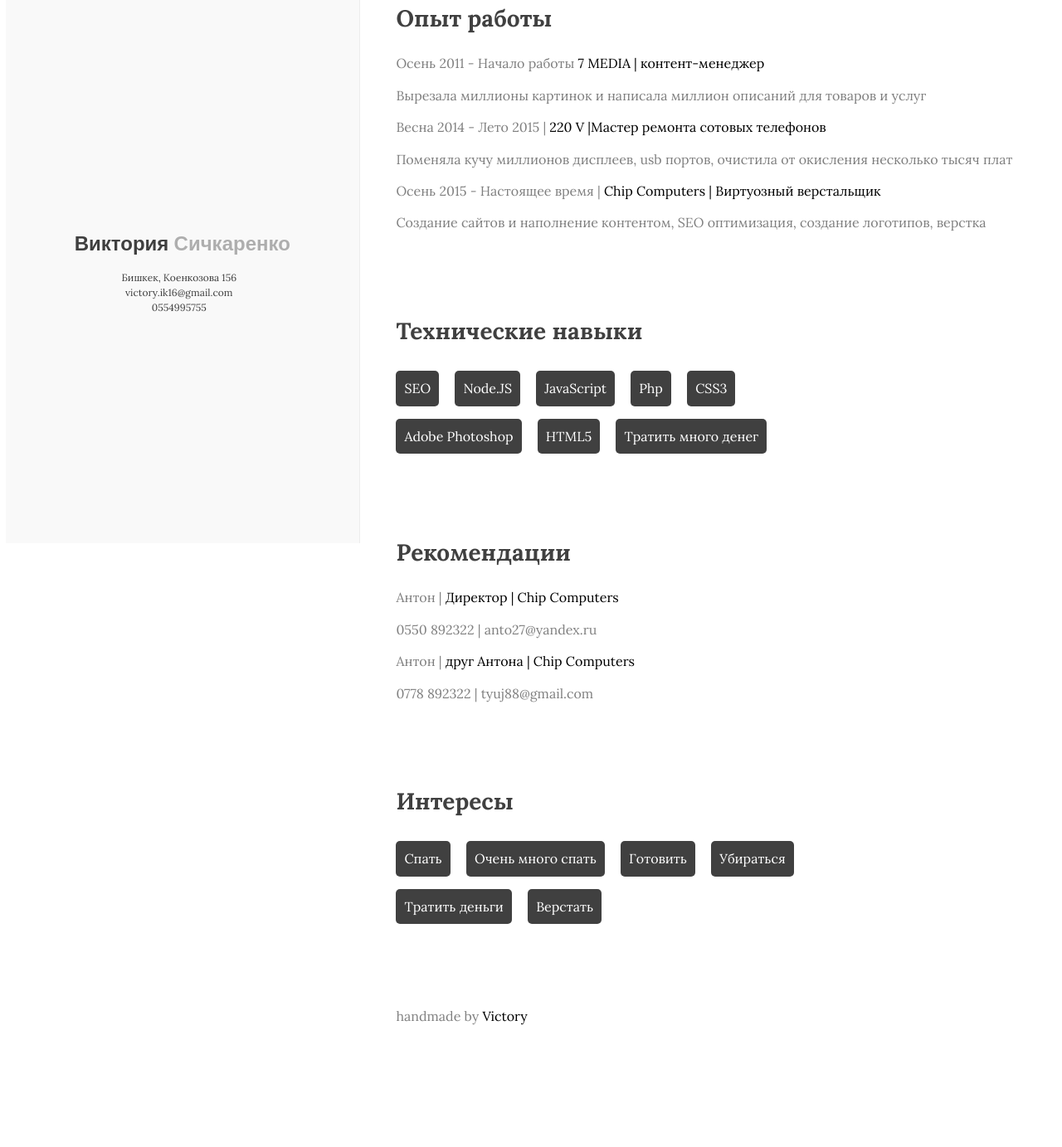
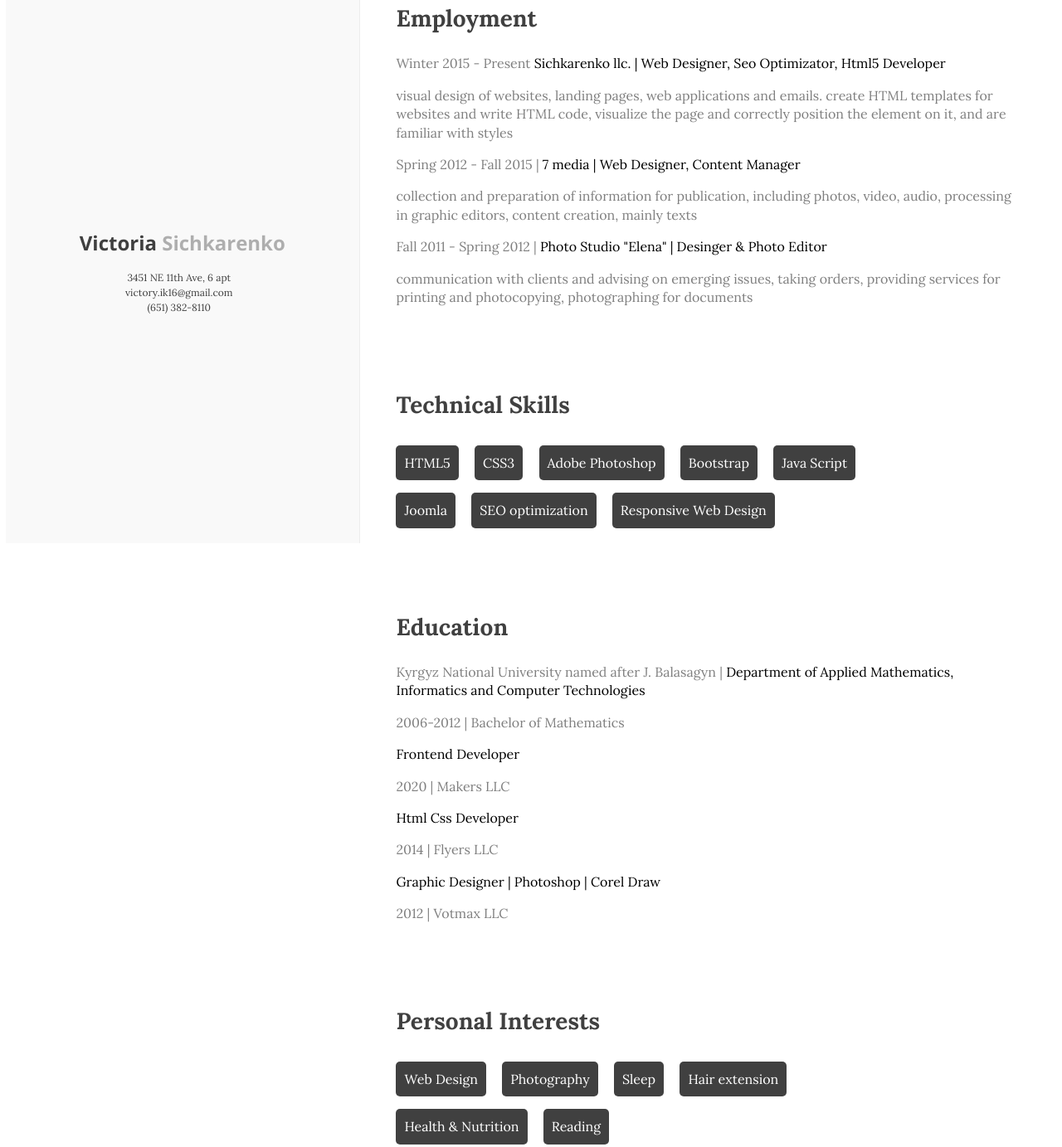
Before and after one commit to Victoryik16/resume1, a plain HTML site: page index.html in a window 1280 px wide. Shown: the part 153-1536 px from the top of the page at 83% size. Drawn offline with nearby package versions, Linux system fonts and the light colour scheme; a web font is replaced by a local one.

Commit message:
Update index.html

```diff
--- a/index.html
+++ b/index.html
@@ -1,98 +1,95 @@
 <!DOCTYPE html>
 <html lang="en">
+<head>
+    <meta charset="UTF-8">
+    <meta name="viewport" content="width=device-width, initial-scale=1.0">
+    <title>Victoria CV</title>
+</head>
+<body>
 
-<head>
-    <meta charset="UTF-8" />
-    <meta http-equiv="X-UA-Compatible" content="IE=edge" />
-    <meta name="viewport" content="width=device-width, initial-scale=1.0" />
-    <title>Victory</title>
-    <link rel="stylesheet" href="./style.css" />
-    <link
-        href="https://fonts.googleapis.com/css?family=Lora:400,700,400italic|Open+Sans:300,400,500,700|Waiting+for+the+Sunrise|Shadows+Into+Light"
-        rel="stylesheet" type="text/css" />
-</head>
 
-<body>
+
+
+<link href='https://fonts.googleapis.com/css?family=Lora:400,700,400italic|Open+Sans:300,400,500,700|Waiting+for+the+Sunrise|Shadows+Into+Light' rel='stylesheet' type='text/css'>
+<link rel="stylesheet" href="./style.css">
 <div class="wrapper clearfix">
   <div class="left">
+
     <div class="name-hero">
+
       <div class="me-img"></div>
 
       <div class="name-text">
-                    <h1>Виктория <em>Сичкаренко</em></h1>
-                    <p>Бишкек, Коенкозова 156</p>
+
+        <h1>Victoria <em>Sichkarenko</em></h1>
+        <p>3451 NE 11th Ave, 6 apt</p>
         <p>victory.ik16@gmail.com</p>
-                    <p>0554995755</p>
+        <p>(651) 382-8110</p>
+
       </div>
+
     </div>
+
   </div>
   <div class="right">
+
     <div class="inner">
       <section>
-                    <h1>Опыт работы</h1>
-                    <p>
-                        Осень 2011 - Начало работы <em>7 MEDIA | контент-менеджер</em>
-                    </p>
-                    <p>
-                        Вырезала миллионы картинок и написала миллион описаний для товаров
-                        и услуг
-                    </p>
-                    <p>
-                        Весна 2014 - Лето 2015 |
-                        <em>220 V |Мастер ремонта сотовых телефонов</em>
-                    </p>
-                    <p>
-                        Поменяла кучу миллионов дисплеев, usb портов, очистила от
-                        окисления несколько тысяч плат
-                    </p>
-                    <p>
-                        Осень 2015 - Настоящее время  |
-                        <em>Chip Computers | Виртуозный верстальщик</em>
-                    </p>
-                    <p>
-                        Создание сайтов и наполнение контентом, SEO оптимизация, создание логотипов,
-                        верстка
-                    </p>
+        <h1>Employment</h1>
+        <p>Winter 2015 - Present <em>Sichkarenko llc. | Web Designer, Seo Optimizator, Html5 Developer</em></p>
+        <p>visual design of websites, landing pages, web applications and emails.
+            create HTML templates for websites and write HTML code, visualize the page and correctly position the element on it, and are familiar with styles</p>
+        <p>Spring 2012 - Fall 2015 | <em>7 media | Web Designer, Content Manager</em></p>
+        <p>collection and preparation of information for publication, including photos, video, audio, processing in graphic editors,
+            content creation, mainly texts</p>
+        <p>Fall 2011 - Spring 2012 | <em>Photo Studio "Elena" | Desinger & Photo Editor</em></p>
+        <p>communication with clients and advising on emerging issues, taking orders, providing services for printing and photocopying, photographing for documents </p>
       </section>
       <section>
-                    <h1>Технические навыки</h1>
+        <h1>Technical Skills</h1>
         <ul class="skill-set">
-                        <li>SEO</li>
-                        <li>Node.JS</li>
-                        <li>JavaScript</li>
-                        <li>Php</li>
+          <li>HTML5</li>
           <li>CSS3</li>
           <li>Adobe Photoshop</li>
-                        <li>HTML5</li>
-                        <li>Тратить много денег</li>
+          <li>Bootstrap</li>
+          <li>Java Script</li>
+          <li>Joomla</li>
+          <li>SEO optimization</li>
+          <li>Responsive Web Design</li>
         </ul>
       </section>
       <section>
-                    <h1>Рекомендации</h1>
-                    <p>Антон | <em>Директор | Chip Computers</em></p>
-                    <p>0550 892322 | anto27@yandex.ru</p>
-                    <p>Антон | <em>друг Антона | Chip Computers</em></p>
-                    <p>0778 892322 | tyuj88@gmail.com</p>
+        <h1>Education</h1>
+        <p>Kyrgyz National University named after J. Balasagyn | <em> Department of Applied Mathematics, Informatics and Computer Technologies</em></p>
+        <p>2006-2012 |  Bachelor of Mathematics</p>
+        <p><em>Frontend Developer</em></p>
+        <p>2020 | Makers LLC</p>
+        <p><em>Html Css  Developer</em></p>
+        <p>2014 | Flyers LLC</p>
+        <p> <em> Graphic Designer | Photoshop | Corel Draw</em></p>
+        <p>2012 | Votmax LLC</p>
       </section>
       <section>
-                    <h1>Интересы</h1>
+        <h1>Personal Interests</h1>
         <ul class="skill-set">
-                        <li>Спать</li>
-                        <li>Очень много спать</li>
-                        <li>Готовить</li>
-                        <li>Убираться</li>
-                        <li>Тратить деньги</li>
-                        <li>Верстать</li>
+          <li>Web Design</li>
+          <li>Photography</li>
+          <li>Sleep</li>
+          <li>Hair extension</li>
+          <li>Health & Nutrition</li>
+          <li>Reading</li>
         </ul>
       </section>
       <section>
         <div class="handmade">
-                        <p>handmade by <em> Victory</em></p>
+          <p>handmade by <em> Victoria</em></p>
         </div>
       </section>
     </div>
+
   </div>
+
 </div>
+
 </body>
-
 </html>
```
Lines whose indentation alone changed are shown as unchanged.
